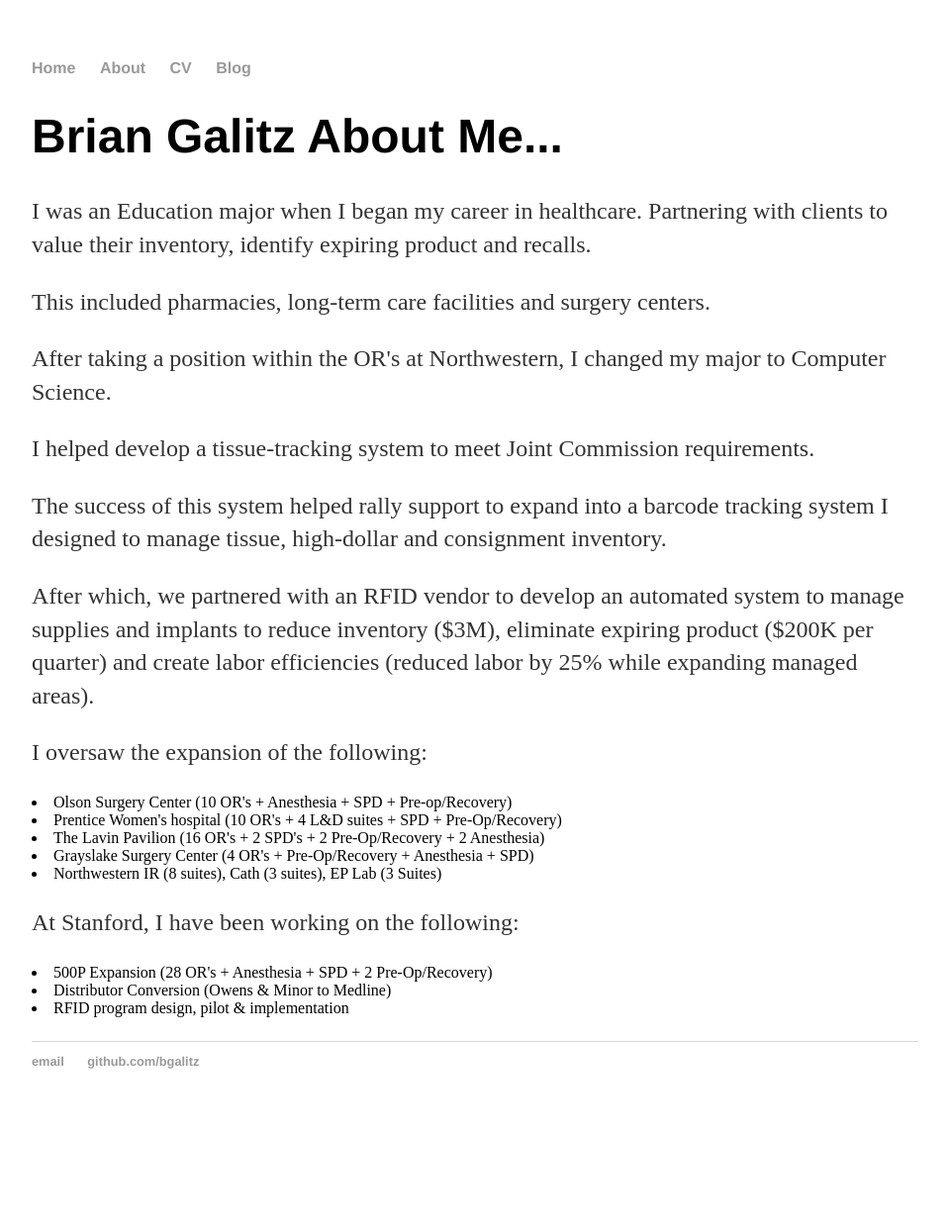
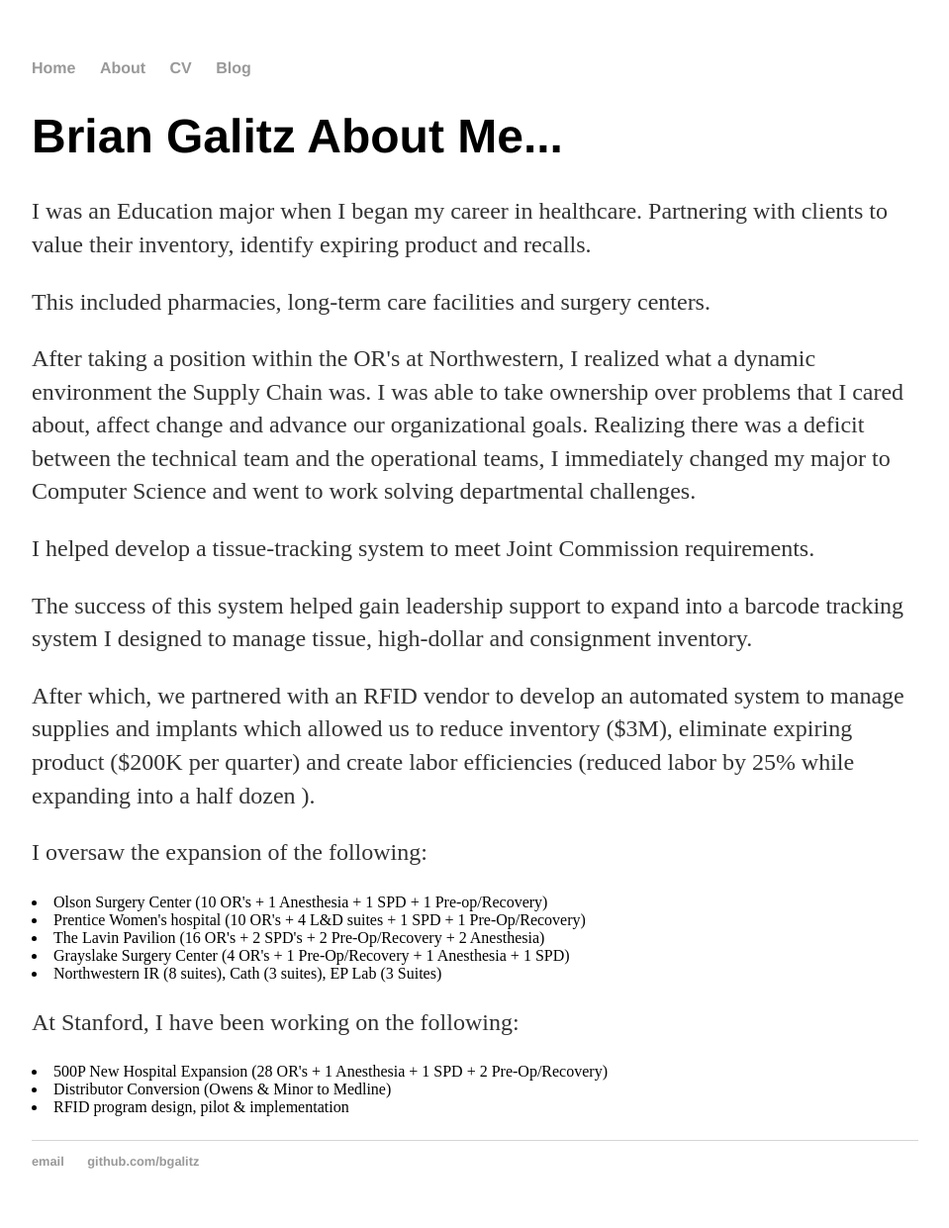
Before and after one commit to bgalitz/bgalitz.github.io, a Jekyll site: the page built from about/index.html, in a window 1280 px wide. Shown: the whole page at 99% size, without its empty margins (160-1119 px from the left). Built offline with Jekyll 4.4.1, drawn with Linux system fonts in a browser that asks for light colours; before the commit the page ends 1140 px from its top, so only the background shows below that.

Commit message:
Update index.html

```diff
--- a/about/index.html
+++ b/about/index.html
@@ -6,20 +6,25 @@ title: Brian Galitz About Me...
 <div class="blurb">
         <p>I was an Education major when I began my career in healthcare. Partnering with clients to value their inventory, identify expiring product and recalls.</p>
         <p>This included pharmacies, long-term care facilities and surgery centers.</p>
-        <p>After taking a position within the OR's at Northwestern, I changed my major to Computer Science.</p>
+
+        <p>After taking a position within the OR's at Northwestern, I realized what a dynamic environment the Supply Chain was.
+                I was able to take ownership over problems that I cared about, affect change and
+                advance our organizational goals. Realizing there was a deficit between the technical team and the operational teams,
+                I immediately changed my major to Computer Science and went to work solving departmental challenges.</p>
         <p>I helped develop a tissue-tracking system to meet Joint Commission requirements.</p>
-        <p>The success of this system helped rally support to expand into a barcode tracking system I designed to manage tissue, high-dollar and consignment inventory.</p>
-        <p>After which, we partnered with an RFID vendor to develop an automated system to manage supplies and implants
-                to reduce inventory ($3M), eliminate expiring product ($200K per quarter) and create labor efficiencies (reduced labor by 25% while expanding managed areas).</p>
+        <p>The success of this system helped gain leadership support to expand into a barcode tracking system I designed to manage tissue, high-dollar and consignment inventory.</p>
+        <p>After which, we partnered with an RFID vendor to develop an automated system to manage supplies and implants which allowed us
+                to reduce inventory ($3M), eliminate expiring product ($200K per quarter) and create labor efficiencies (reduced labor by 25% while expanding into a half dozen ).</p>
+
         <p>I oversaw the expansion of the following:
-                <li>Olson Surgery Center (10 OR's + Anesthesia + SPD + Pre-op/Recovery)</li>
-                <li>Prentice Women's hospital (10 OR's + 4 L&D suites + SPD + Pre-Op/Recovery)</li>
+                <li>Olson Surgery Center (10 OR's + 1 Anesthesia + 1 SPD + 1 Pre-op/Recovery)</li>
+                <li>Prentice Women's hospital (10 OR's + 4 L&D suites + 1 SPD + 1 Pre-Op/Recovery)</li>
                 <li>The Lavin Pavilion (16 OR's + 2 SPD's + 2 Pre-Op/Recovery + 2 Anesthesia)</li>
-                <li>Grayslake Surgery Center (4 OR's + Pre-Op/Recovery + Anesthesia + SPD)</li>
+                <li>Grayslake Surgery Center (4 OR's + 1 Pre-Op/Recovery + 1 Anesthesia + 1 SPD)</li>
                 <li>Northwestern IR (8 suites), Cath (3 suites), EP Lab (3 Suites)</li></p>
 
         <p>At Stanford, I have been working on the following:
-                <li>500P Expansion (28 OR's + Anesthesia + SPD + 2 Pre-Op/Recovery)</li>
+                <li>500P New Hospital Expansion (28 OR's + 1 Anesthesia + 1 SPD + 2 Pre-Op/Recovery)</li>
                 <li>Distributor Conversion (Owens & Minor to Medline)</li>
                 <li>RFID program design, pilot & implementation</li>
         </p>
```
